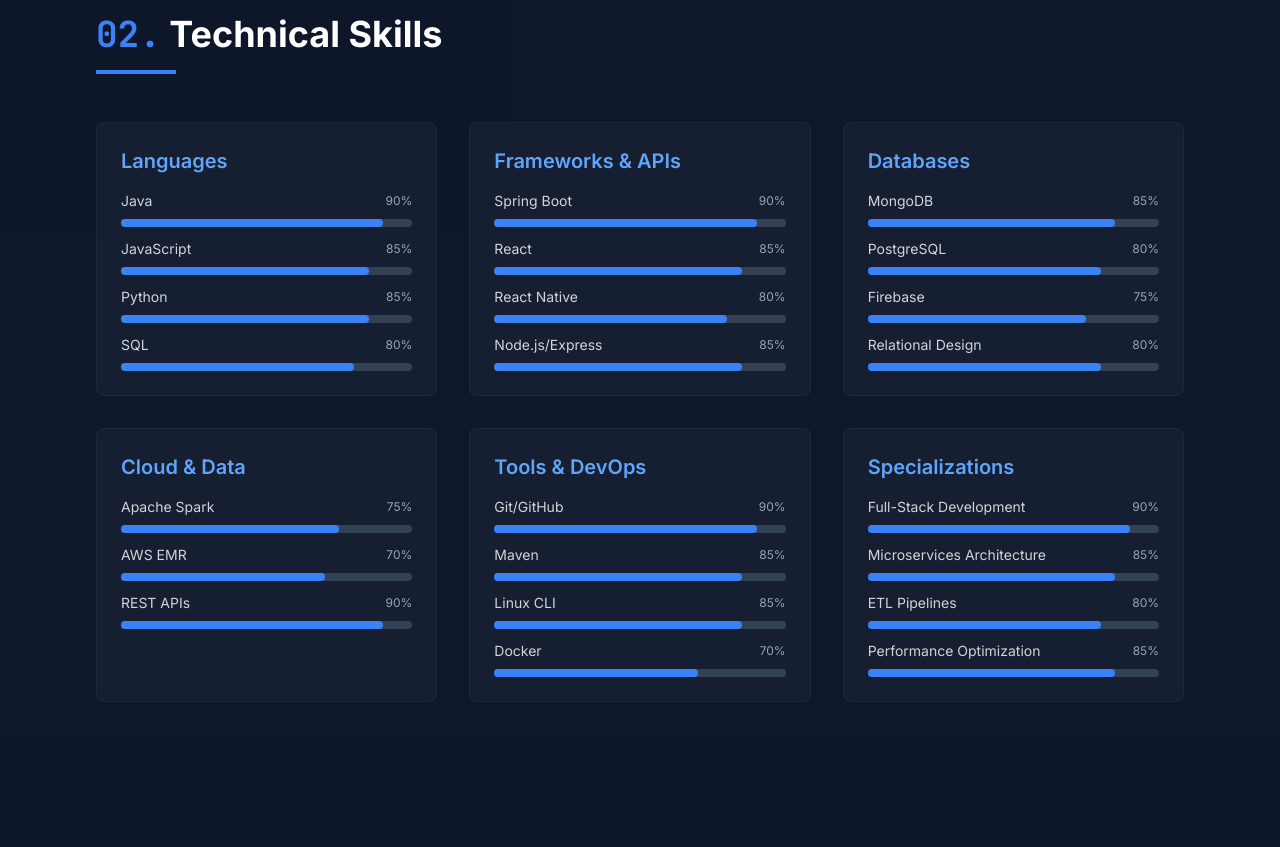
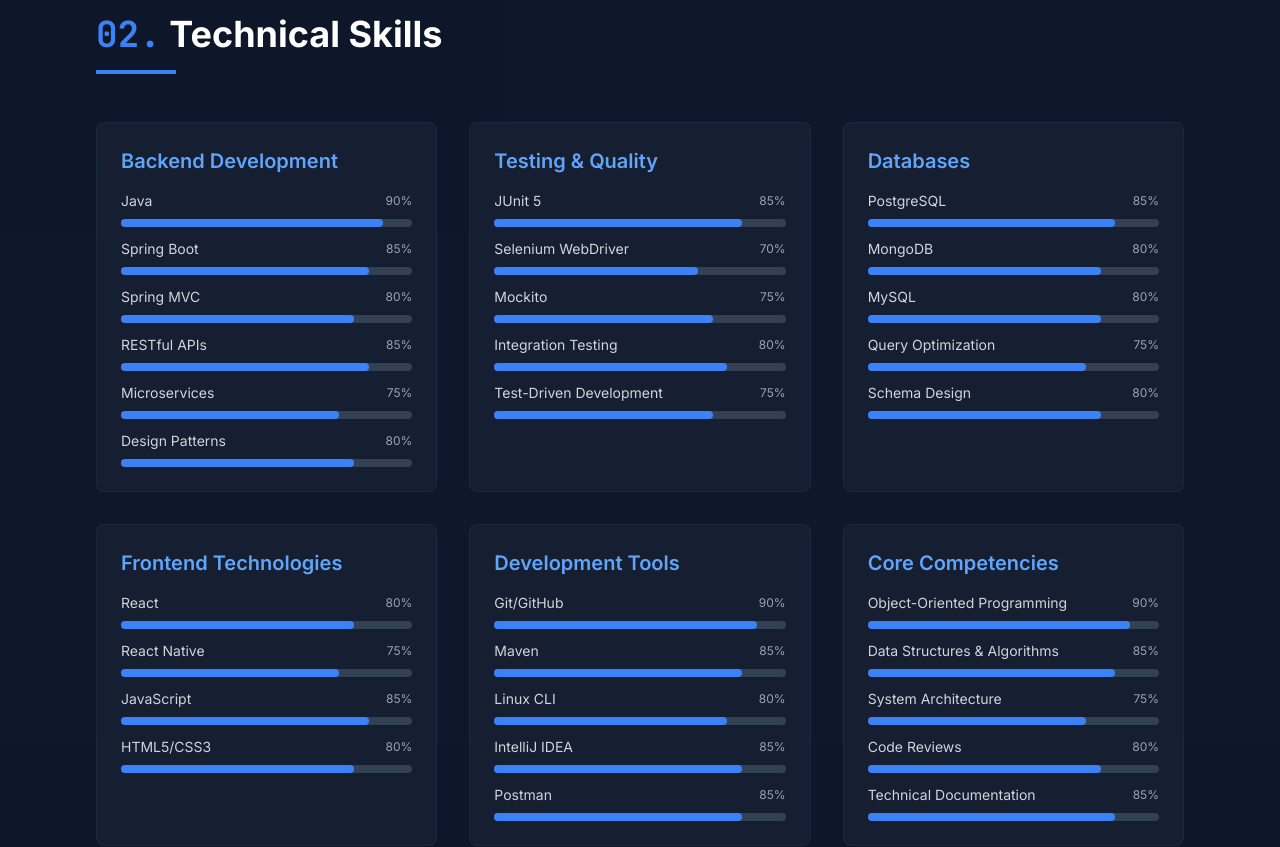
Before and after one commit to Panthkakadia/Portfolio, a Next.js app in the folder my-app/: page / in a window 1280 px wide. Shown: the part 1800-2647 px from the top of the page. Built offline with nearby package versions, Linux system fonts and the light colour scheme.

Commit message:
Added 6 categories with JUnit/Selenium. Also, fixed about section

```diff
--- a/my-app/components/sections/Skills.tsx
+++ b/my-app/components/sections/Skills.tsx
@@ -5,56 +5,63 @@ import { useInView } from 'react-intersection-observer'
 
 const skillCategories = [
   {
-    title: 'Languages',
+    title: 'Backend Development',
     skills: [
       { name: 'Java', level: 90 },
-      { name: 'JavaScript', level: 85 },
-      { name: 'Python', level: 85 },
-      { name: 'SQL', level: 80 },
+      { name: 'Spring Boot', level: 85 },
+      { name: 'Spring MVC', level: 80 },
+      { name: 'RESTful APIs', level: 85 },
+      { name: 'Microservices', level: 75 },
+      { name: 'Design Patterns', level: 80 },
     ]
   },
   {
-    title: 'Frameworks & APIs',
+    title: 'Testing & Quality',
     skills: [
-      { name: 'Spring Boot', level: 90 },
-      { name: 'React', level: 85 },
-      { name: 'React Native', level: 80 },
-      { name: 'Node.js/Express', level: 85 },
+      { name: 'JUnit 5', level: 85 },
+      { name: 'Selenium WebDriver', level: 70 },
+      { name: 'Mockito', level: 75 },
+      { name: 'Integration Testing', level: 80 },
+      { name: 'Test-Driven Development', level: 75 },
     ]
   },
   {
     title: 'Databases',
     skills: [
-      { name: 'MongoDB', level: 85 },
-      { name: 'PostgreSQL', level: 80 },
-      { name: 'Firebase', level: 75 },
-      { name: 'Relational Design', level: 80 },
+      { name: 'PostgreSQL', level: 85 },
+      { name: 'MongoDB', level: 80 },
+      { name: 'MySQL', level: 80 },
+      { name: 'Query Optimization', level: 75 },
+      { name: 'Schema Design', level: 80 },
     ]
   },
   {
-    title: 'Cloud & Data',
+    title: 'Frontend Technologies',
     skills: [
-      { name: 'Apache Spark', level: 75 },
-      { name: 'AWS EMR', level: 70 },
-      { name: 'REST APIs', level: 90 },
+      { name: 'React', level: 80 },
+      { name: 'React Native', level: 75 },
+      { name: 'JavaScript', level: 85 },
+      { name: 'HTML5/CSS3', level: 80 },
     ]
   },
   {
-    title: 'Tools & DevOps',
+    title: 'Development Tools',
     skills: [
       { name: 'Git/GitHub', level: 90 },
       { name: 'Maven', level: 85 },
-      { name: 'Linux CLI', level: 85 },
-      { name: 'Docker', level: 70 },
+      { name: 'Linux CLI', level: 80 },
+      { name: 'IntelliJ IDEA', level: 85 },
+      { name: 'Postman', level: 85 },
     ]
   },
   {
-    title: 'Specializations',
+    title: 'Core Competencies',
     skills: [
-      { name: 'Full-Stack Development', level: 90 },
-      { name: 'Microservices Architecture', level: 85 },
-      { name: 'ETL Pipelines', level: 80 },
-      { name: 'Performance Optimization', level: 85 },
+      { name: 'Object-Oriented Programming', level: 90 },
+      { name: 'Data Structures & Algorithms', level: 85 },
+      { name: 'System Architecture', level: 75 },
+      { name: 'Code Reviews', level: 80 },
+      { name: 'Technical Documentation', level: 85 },
     ]
   }
 ]
```
